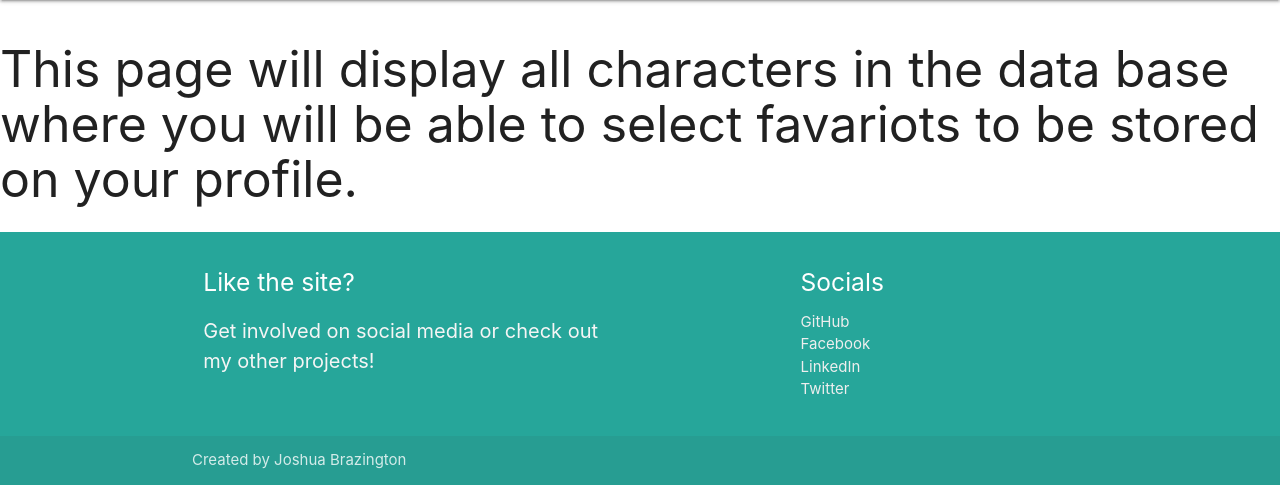
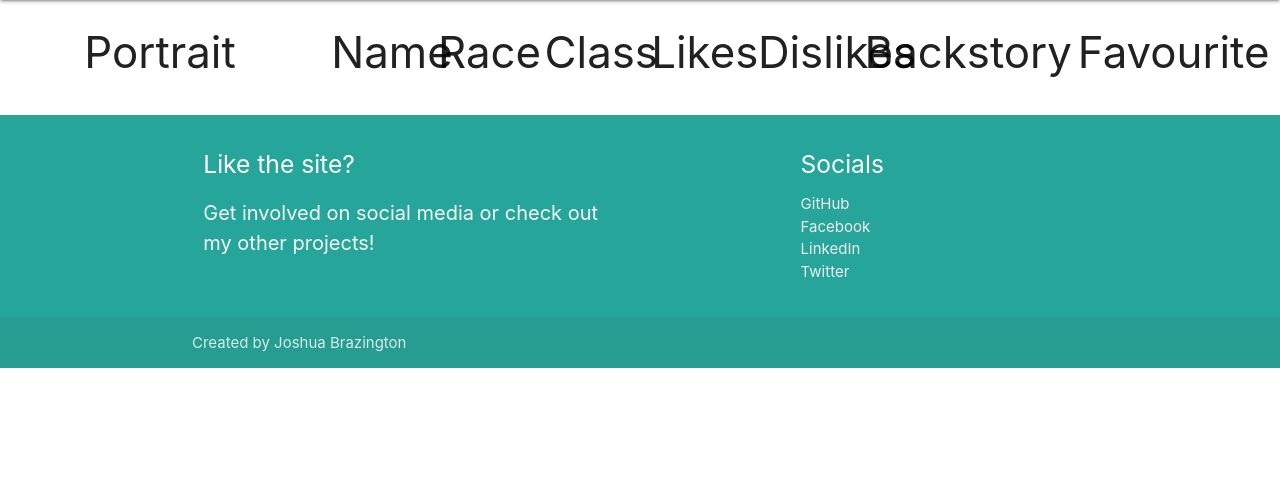
Before and after one commit to Code-Institute-Submissions/IBrazyI-The-Drunken-Goblin, a Flask app: page /tavern.html in a window 1280 px wide. Shown: the part 64-549 px from the top of the page. Run offline with Flask 2, Linux system fonts and the light colour scheme; data that the repository does not hold is empty; some libraries are stand-ins or nearby versions.

Commit message:
correctley aligned elements within tavern.html page

```diff
--- a/templates/tavern.html
+++ b/templates/tavern.html
@@ -1,9 +1,18 @@
 {% extends "base.html" %}
 {% block content %}
-<h1>This page will display all characters in the data base where you will be able to select favariots to be stored on your profile.</h1>
+<div class="row col 12 center-align">
+    <div class="col s3 character-image"><h3>Portrait</h3></div>
+    <div class="col s1 character-name"><h3>Name</h3></div>
+    <div class="col s1 character-race"><h3>Race</h3></div>
+    <div class="col s1 character-class"><h3>Class</h3></div>
+    <div class="col s1 character-likes"><h3>Likes</h3></div>
+    <div class="col s1 character-dislikes"><h3>Dislikes</h3></div>
+    <div class="col s2 character-bio"><h3>Backstory</h3></div>
+    <div class="col s1"><h3>Favourite</h3></div>
+</div>
 {% for character in characters %}
     <div class="row col 12 center-align">
-        <div class="col s4 character-image">This will be an image</div>
+        <div class="col s3 character-image">This will be an image</div>
         <div class="col s1 character-name">{{ character.character_name }}</div>
         <div class="col s1 character-race">{{ character.character_race }}</div>
         <div class="col s1 character-class">{{ character.character_class }}</div>
```
